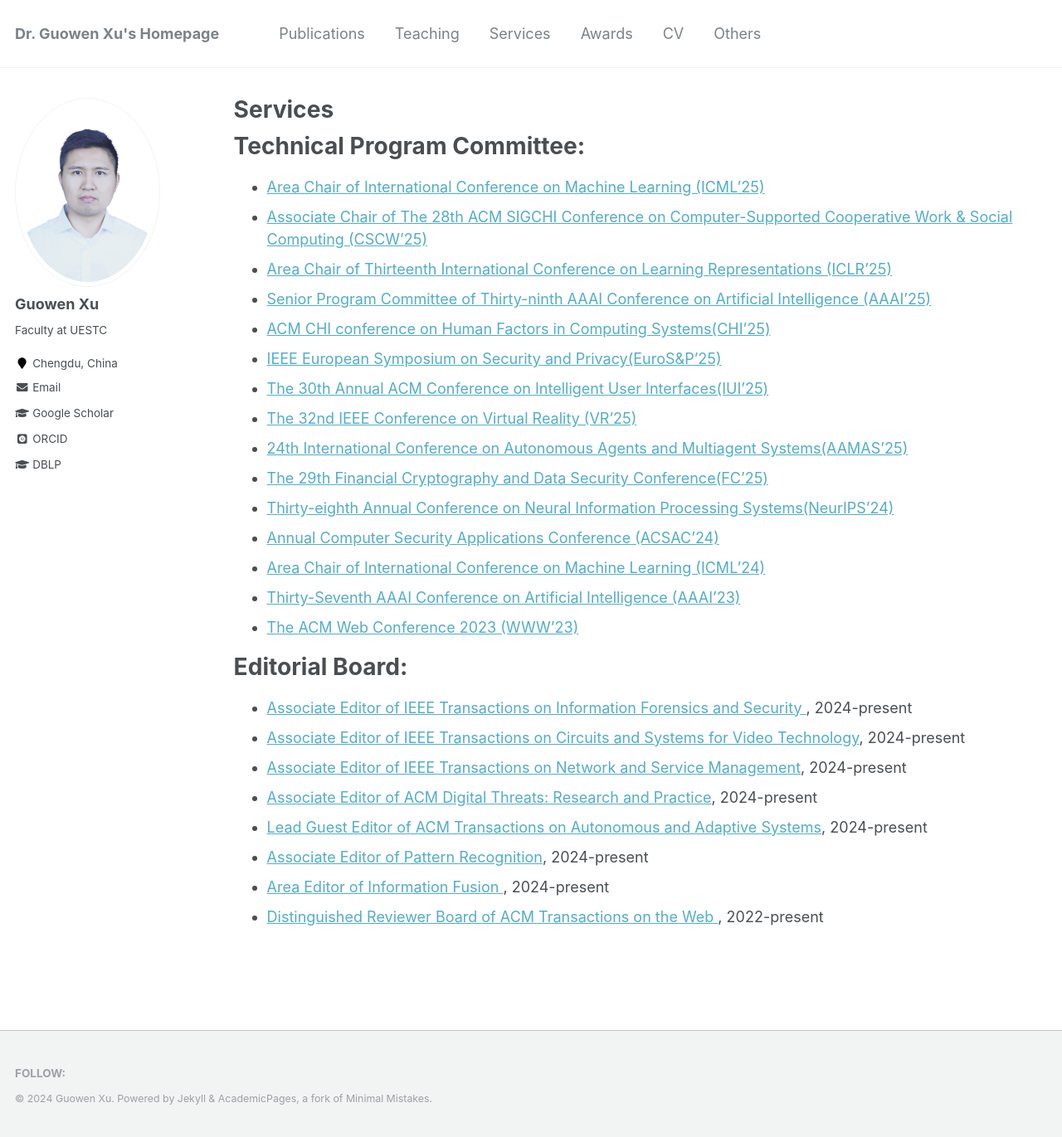
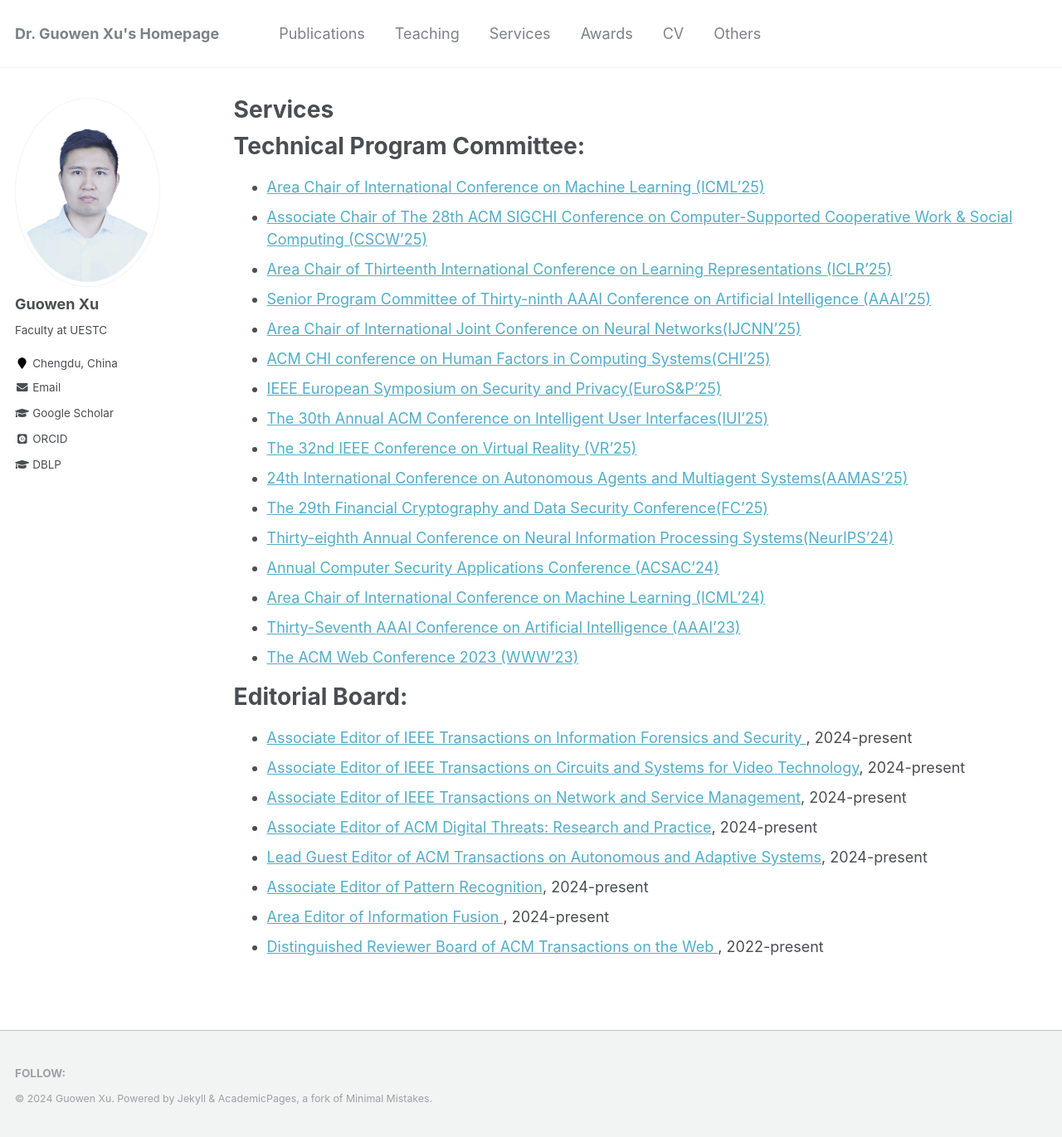
Before and after one commit to Guowen-xu/guowen-xu.github.io, a Jekyll site: the page built from _pages/services.md, in a window 1280 px wide and 1371 px high. Shown: the whole window at 83% size. Built offline with Jekyll 4.4.1, drawn with Linux system fonts in a browser that asks for light colours; some web fonts are replaced.

Commit message:
Update services.md

```diff
--- a/_pages/services.md
+++ b/_pages/services.md
@@ -10,6 +10,7 @@ Technical Program Committee:
 *   [Associate Chair of The 28th ACM SIGCHI Conference on Computer-Supported Cooperative Work & Social Computing (CSCW'25)](https://cscw.acm.org/2025/)
 *   [Area Chair of Thirteenth International Conference on Learning Representations (ICLR'25)](https://iclr.cc/Conferences/2025)
 *  [Senior Program Committee of Thirty-ninth AAAI Conference on Artificial Intelligence (AAAI'25)](https://aaai.org/Conferences/AAAI-23/)
+*  [Area Chair of International Joint Conference on Neural Networks(IJCNN'25)](https://2025.ijcnn.org)
 *  [ACM CHI conference on Human Factors in Computing Systems(CHI'25)](https://chi2025.acm.org)
 *  [IEEE European Symposium on Security and Privacy(EuroS&P'25)](https://eurosp2025.ieee-security.org/committee-program.html)
 * [The 30th Annual ACM Conference on Intelligent User Interfaces(IUI'25)](https://iui.acm.org/2025/)
```
